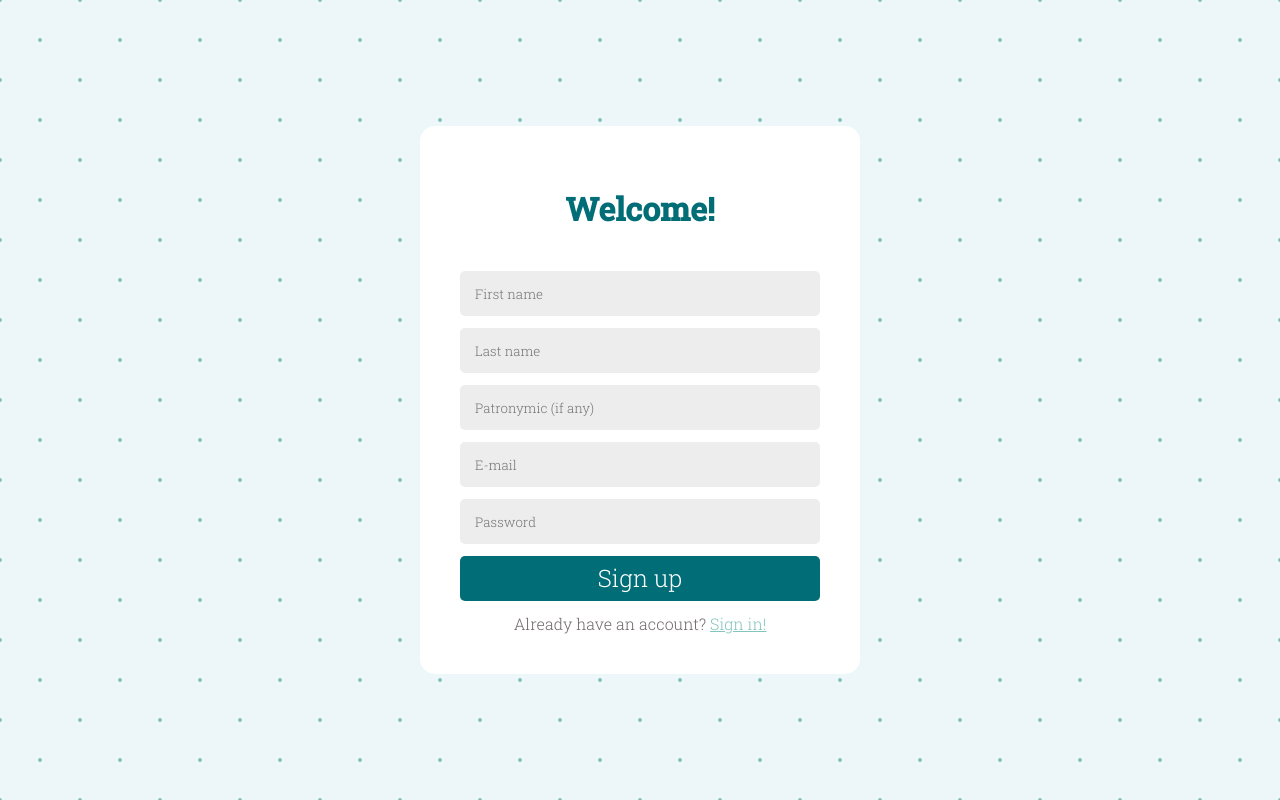
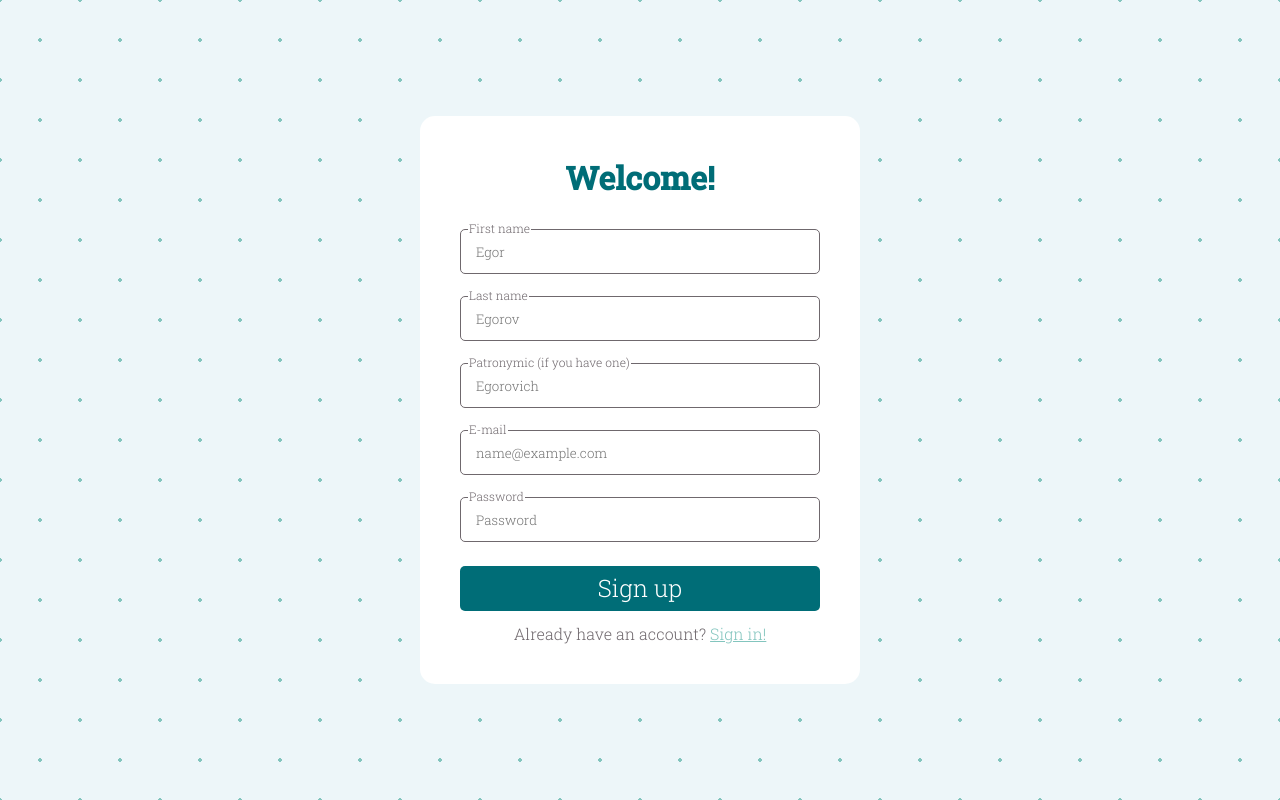
Before and after one commit to sotarevid/dotsphoto-front, a React (Create React App) app: page /register in a window 1280 px wide. Built offline with nearby package versions, Linux system fonts and the light colour scheme.

Commit message:
Add labels for auth forms

```diff
--- a/src/GuestGuard/GuestGuard.css
+++ b/src/GuestGuard/GuestGuard.css
@@ -1,3 +1,7 @@
+.auth-header {
+    margin: 0;
+}
+
 .auth-page-form {
     display: flex;
     flex-direction: column;
@@ -11,8 +15,8 @@
     width: 360px;
     height: 45px;
     padding: 15px;
-    background: #ededed;
-    border: none;
+    background: none;
+    border: 1px solid var(--gray);
     border-radius: 5px;
 }
 
@@ -21,6 +25,7 @@
 }
 
 .auth-page-button {
+    margin-top: 12px;
     box-sizing: border-box;
     width: 360px;
     height: 45px;
@@ -32,3 +37,14 @@
     border: none;
     border-radius: 5px;
 }
+
+.auth-label {
+    color: var(--gray);
+    font-size: 12px;
+    padding: 1px;
+    align-self: start;
+    margin-left: 8px;
+    margin-bottom: -20px;
+    background: #ffffff;
+    z-index: 1;
+}
--- a/src/GuestGuard/Login.js
+++ b/src/GuestGuard/Login.js
@@ -2,21 +2,50 @@ import React, {useState} from 'react'
 import {Link, Redirect} from "react-router-dom";
 
 function Login({setToken}) {
-    const [login, setLogin] = useState();
-    const [password, setPassword] = useState();
+    const [email, setEmail] = useState('');
+    const [password, setPassword] = useState('');
+
+    const [validationErrors, setValidationErrors] = useState({
+        email: false,
+        password: false,
+
+        any: function any() {
+            return this.email || this.password;
+        }
+    });
+
+    const validateEmail = () => {
+        if (!/[\w.]+@[\w.]+.\w/.test(email)) {
+            setValidationErrors({
+                ...validationErrors,
+                email: true
+            });
+            return;
+        }
+
+        setValidationErrors({
+            ...validationErrors,
+            email: false
+        });
+    }
 
     const handleSubmit = () => {
-        setToken(login);
+        if (validationErrors.any()) return;
+
+        setToken(email);
         return <Redirect to='/' />
     }
 
     return (
         <div className='card container-column center-contents'>
-            <h1 className='text-primary'>Welcome back!</h1>
+            <h1 className='text-primary auth-header'>Welcome back!</h1>
 
             <form className='auth-page-form'>
-                <input type='text' className='auth-page-input-text' placeholder='E-mail' value={login} onChange={e => setLogin(e.target.value)}/>
-                <input type='password' className='auth-page-input-text' placeholder='Password' value={password} onChange={e => setPassword(e.target.value)}/>
+                <label htmlFor='email' className='hint auth-label'>E-mail</label>
+                <input name='email' type='text' className='auth-page-input-text' placeholder='name@example.com' value={email} onChange={e => setEmail(e.target.value)} onBlur={e => validateEmail()}/>
+
+                <label htmlFor='password' className='hint auth-label'>Password</label>
+                <input name='password' type='password' className='auth-page-input-text' placeholder='Password' value={password} onChange={e => setPassword(e.target.value)}/>
 
                 <input type='button' className='auth-page-button' value='Sign in' onClick={handleSubmit}/>
                 <span className='hint'>Don't have an account? <Link to='/register'>Sign up!</Link></span>
--- a/src/GuestGuard/Register.js
+++ b/src/GuestGuard/Register.js
@@ -2,27 +2,65 @@ import React, {useState} from 'react'
 import {Link, Redirect} from "react-router-dom";
 
 function Register({setToken}) {
-    const [login, setLogin] = useState();
-    const [firstName, setFirstName] = useState();
-    const [lastName, setLastName] = useState();
-    const [patronymic, setPatronymic] = useState();
-    const [password, setPassword] = useState();
+    const [email, setEmail] = useState('');
+    const [firstName, setFirstName] = useState('');
+    const [lastName, setLastName] = useState('');
+    const [patronymic, setPatronymic] = useState('');
+    const [password, setPassword] = useState('');
+
+    const [validationErrors, setValidationErrors] = useState({
+       firstName: false,
+       lastName: false,
+       patronymic: false,
+       email: false,
+       password: false,
+
+       any: function any() {
+           return this.firstName || this.lastName || this.patronymic || this.email || this.password;
+       }
+    });
+
+    const validateEmail = () => {
+        if (!/[\w.]+@[\w.]+.\w/.test(email)) {
+            setValidationErrors({
+                ...validationErrors,
+                email: true
+            });
+            return;
+        }
+
+        setValidationErrors({
+            ...validationErrors,
+            email: false
+        });
+    }
 
     const handleSubmit = () => {
-        setToken(login);
+        if (validationErrors.any()) return;
+
+        setToken(email);
         return <Redirect to='/' />
     }
 
     return (
         <div className='card container-column center-contents'>
-            <h1 className='text-primary'>Welcome!</h1>
+            <h1 className='text-primary auth-header'>Welcome!</h1>
             <form className='auth-page-form'>
-                <input type='text' className='auth-page-input-text' placeholder='First name' value={firstName} onChange={e => setFirstName(e.target.value)}/>
-                <input type='text' className='auth-page-input-text' placeholder='Last name' value={lastName} onChange={e => setLastName(e.target.value)}/>
-                <input type='text' className='auth-page-input-text' placeholder='Patronymic (if any)' value={patronymic} onChange={e => setPatronymic(e.target.value)}/>
+                <label htmlFor='first' className='hint auth-label'>First name</label>
+                <input name='first' type='text' className='auth-page-input-text' placeholder='Egor' value={firstName} onChange={e => setFirstName(e.target.value)}/>
 
-                <input type='text' className='auth-page-input-text' placeholder='E-mail' value={login} onChange={e => setLogin(e.target.value)}/>
-                <input type='password' className='auth-page-input-text' placeholder='Password' value={password} onChange={e => setPassword(e.target.value)}/>
+                <label htmlFor='last' className='hint auth-label'>Last name</label>
+                <input name='last' type='text' className='auth-page-input-text' placeholder='Egorov' value={lastName} onChange={e => setLastName(e.target.value)}/>
+
+                <label htmlFor='patronymic' className='hint auth-label'>Patronymic (if you have one)</label>
+                <input name='patronymic' type='text' className='auth-page-input-text' placeholder='Egorovich' value={patronymic} onChange={e => setPatronymic(e.target.value)}/>
+
+
+                <label htmlFor='email' className='hint auth-label'>E-mail</label>
+                <input name='email' type='text' className='auth-page-input-text' placeholder='name@example.com' value={email} onChange={e => setEmail(e.target.value)} onBlur={e => validateEmail()}/>
+
+                <label htmlFor='password' className='hint auth-label'>Password</label>
+                <input name='password' type='password' className='auth-page-input-text' placeholder='Password' value={password} onChange={e => setPassword(e.target.value)}/>
 
                 <input type='button' className='auth-page-button' value='Sign up' onClick={handleSubmit}/>
                 <span className='hint'>Already have an account? <Link to='/login'>Sign in!</Link></span>
```
